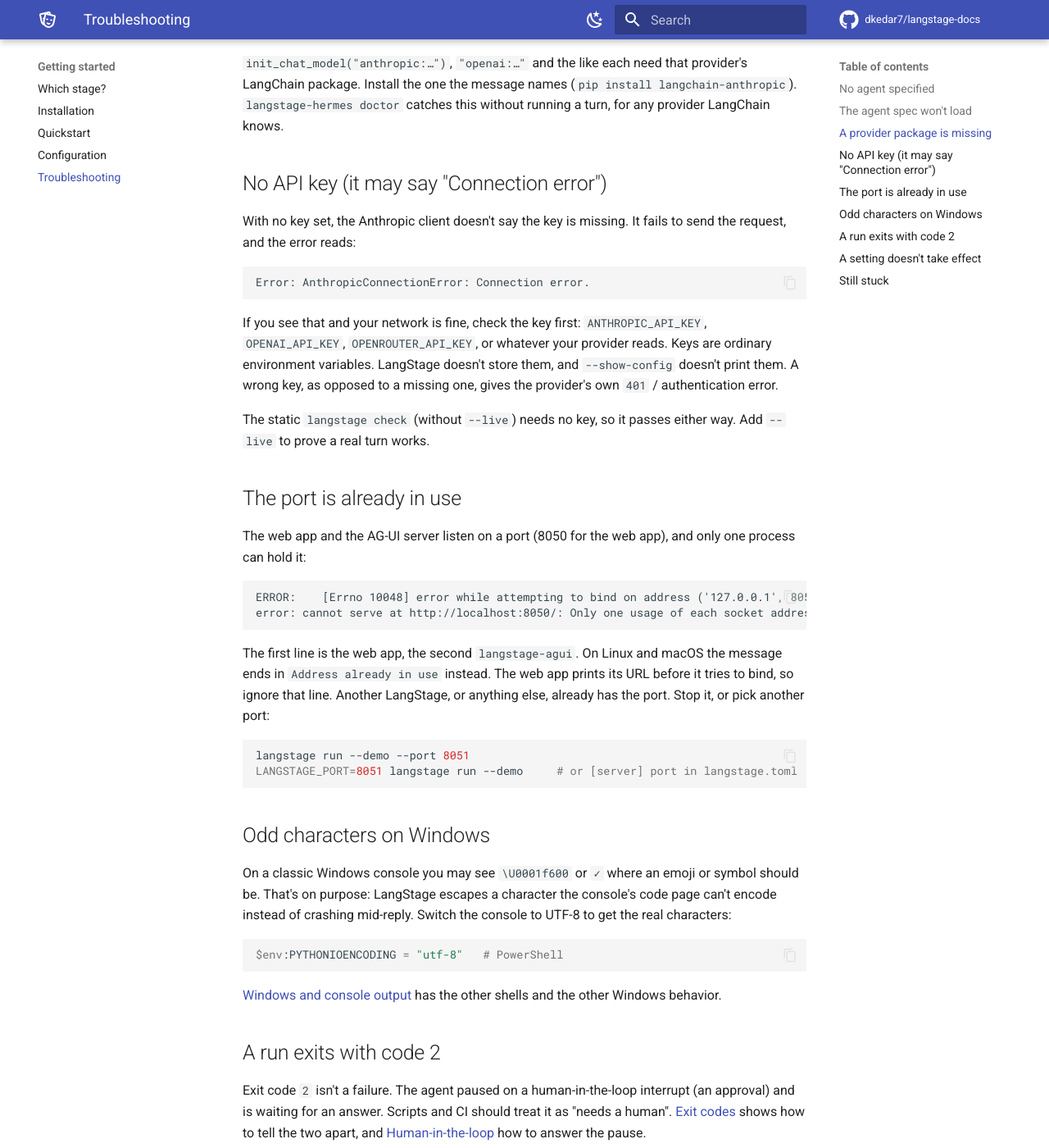
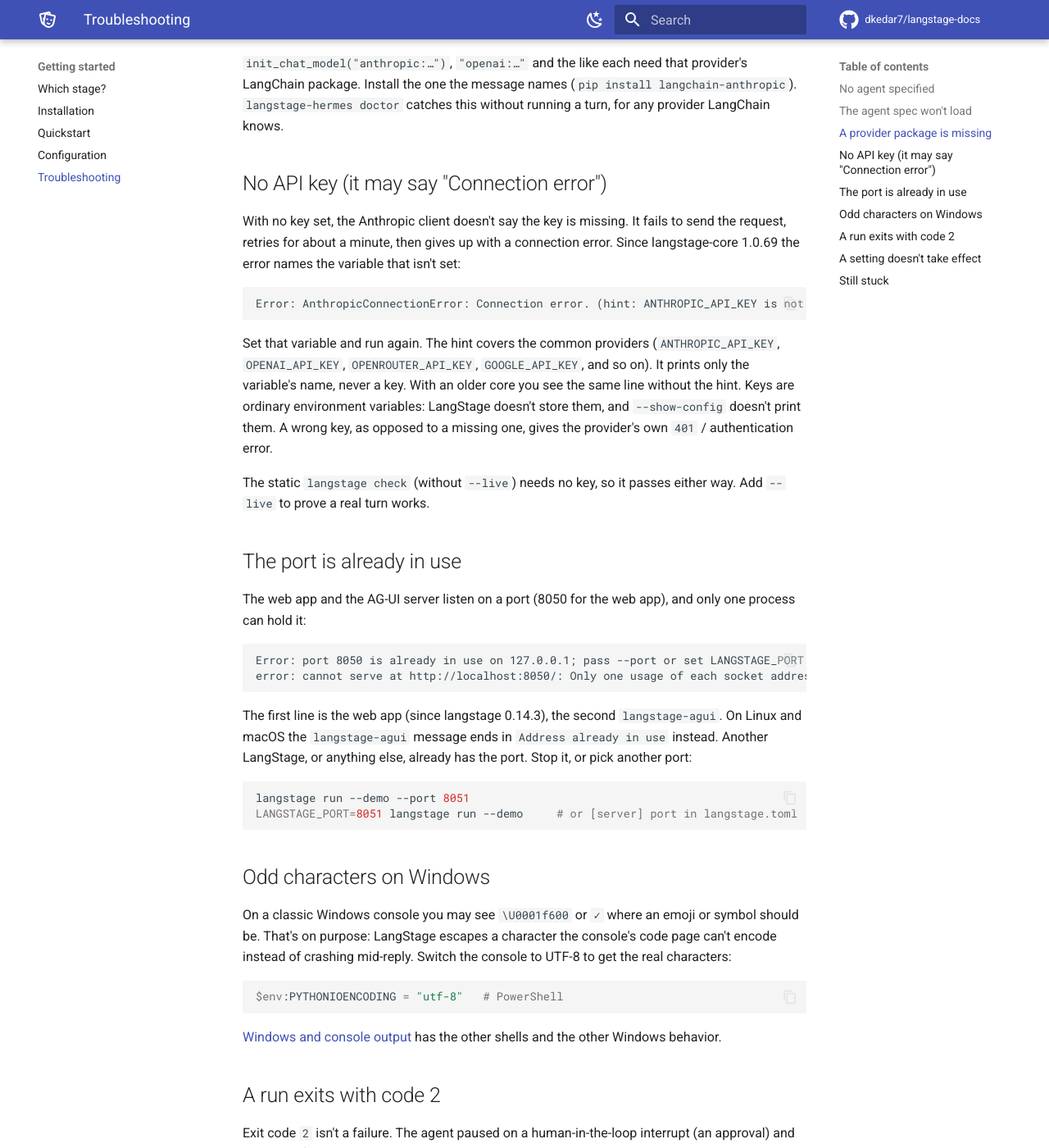
Before and after one commit to dkedar7/langstage-docs, an MkDocs documentation site: the page built from docs/getting-started/troubleshooting.md, in a window 1280 px wide and 1400 px high, scrolled down 1729 px. Shown: the whole window at 82% size. Built offline with MkDocs 1.6.1 and Material for MkDocs 9.7.7, drawn with Linux system fonts in a browser that asks for light colours; comment, search, counter and statistics services are not loaded.

Commit message:
Sweep Nov 25: core 1.0.69, web 0.14.3, cli 0.6.60, codraft 0.12.5 (#105)
Troubleshooting: quote the new missing-key hint and the one-line busy
port error. What's new: clearer first-run errors. Windows: approvals
need a real console (NUL now exits 2). Codraft: the forwarded prefix
must be a plain path. Versions bumped.


Claude-Session: https://claude.ai/code/session_01UifqaVXWAqdPtu6Xy96V58

Co-authored-by: Claude Opus 5.5 <noreply@anthropic.com>

````diff
--- a/docs/getting-started/troubleshooting.md
+++ b/docs/getting-started/troubleshooting.md
@@ -73,18 +73,20 @@ without running a turn, for any provider LangChain knows.
 ## No API key (it may say "Connection error")
 
 With no key set, the Anthropic client doesn't say the key is missing. It fails to
-send the request, and the error reads:
+send the request, retries for about a minute, then gives up with a connection error.
+Since langstage-core 1.0.69 the error names the variable that isn't set:
 
 <!-- snippet: skip -->
 ```text
-Error: AnthropicConnectionError: Connection error.
+Error: AnthropicConnectionError: Connection error. (hint: ANTHROPIC_API_KEY is not set)
 ```
 
-If you see that and your network is fine, check the key first:
-`ANTHROPIC_API_KEY`, `OPENAI_API_KEY`, `OPENROUTER_API_KEY`, or whatever your
-provider reads. Keys are ordinary environment variables. LangStage doesn't store
-them, and `--show-config` doesn't print them. A wrong key, as opposed to a missing
-one, gives the provider's own `401` / authentication error.
+Set that variable and run again. The hint covers the common providers
+(`ANTHROPIC_API_KEY`, `OPENAI_API_KEY`, `OPENROUTER_API_KEY`, `GOOGLE_API_KEY`, and
+so on). It prints only the variable's name, never a key. With an older core you see
+the same line without the hint. Keys are ordinary environment variables: LangStage
+doesn't store them, and `--show-config` doesn't print them. A wrong key, as opposed
+to a missing one, gives the provider's own `401` / authentication error.
 
 The static `langstage check` (without `--live`) needs no key, so it passes either way.
 Add `--live` to prove a real turn works.
@@ -96,14 +98,14 @@ one process can hold it:
 
 <!-- snippet: skip -->
 ```text
-ERROR:    [Errno 10048] error while attempting to bind on address ('127.0.0.1', 8050)
+Error: port 8050 is already in use on 127.0.0.1; pass --port or set LANGSTAGE_PORT
 error: cannot serve at http://localhost:8050/: Only one usage of each socket address …
 ```
 
-The first line is the web app, the second `langstage-agui`. On Linux and macOS the
-message ends in `Address already in use` instead. The web app prints its URL before
-it tries to bind, so ignore that line. Another LangStage, or anything else, already
-has the port. Stop it, or pick another port:
+The first line is the web app (since langstage 0.14.3), the second `langstage-agui`.
+On Linux and macOS the `langstage-agui` message ends in `Address already in use`
+instead. Another LangStage, or anything else, already has the port. Stop it, or
+pick another port:
 
 <!-- snippet: skip -->
 ```bash
````
Also changed, not shown: docs/reference/windows.md (+6 -0 lines), docs/stages/codraft.md (+3 -0 lines), docs/whats-new.md (+6 -0 lines), versions.json (+4 -4 lines).
